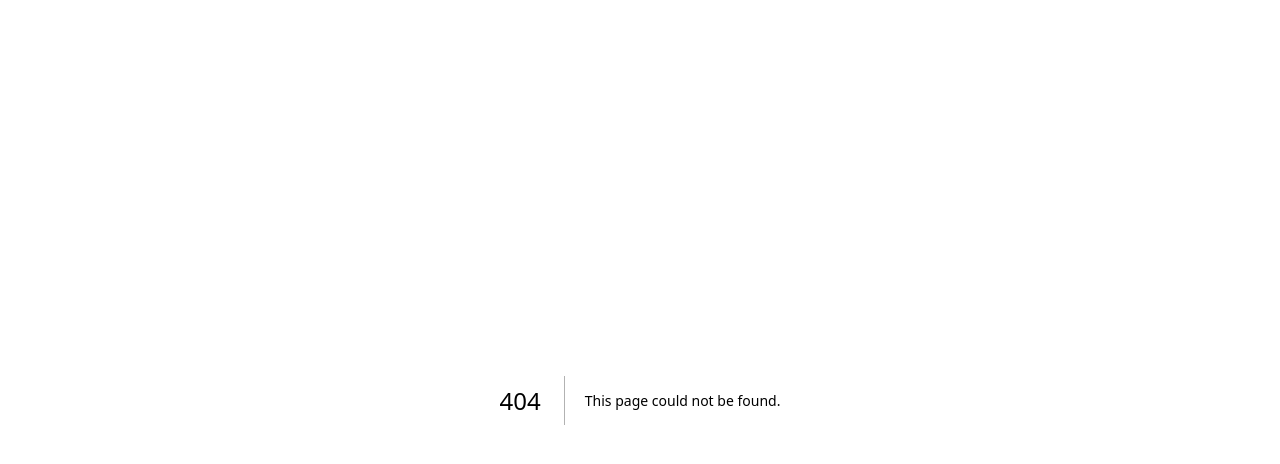
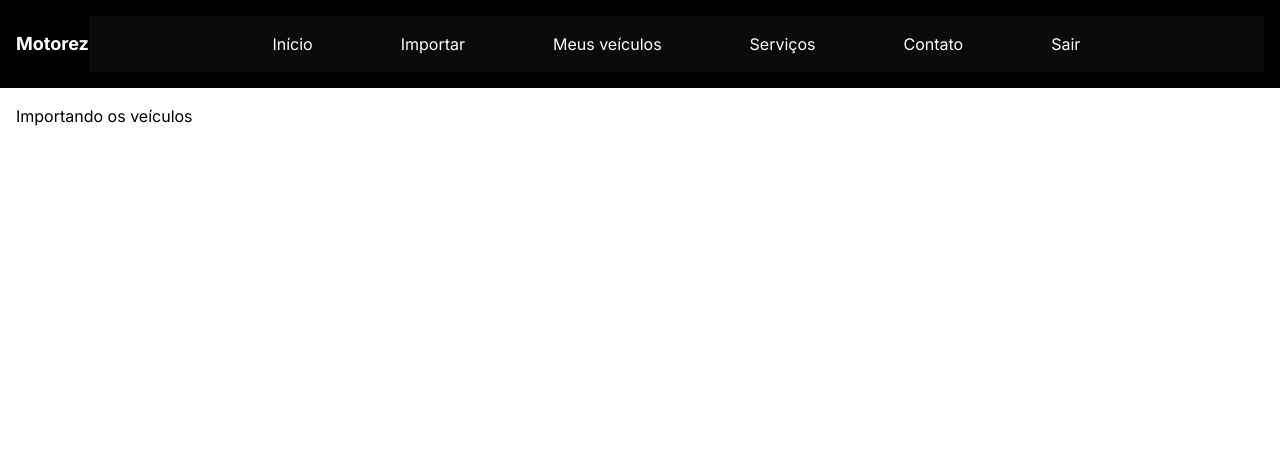
Before and after one commit to Danielwebgit/motorez-front, a Next.js app: page /veiculos/importar in a window 1280 px wide. Before the commit this address had no page. Shown: the top 464 px of the page. Built offline with nearby package versions, Linux system fonts and the light colour scheme.

Commit message:
Built the basis for the list and import screens and menus

```diff
--- /dev/null
+++ b/src/app/dashboard/page.tsx
@@ -0,0 +1,13 @@
+'use client'
+
+import Layout from "@/containers/Layout";
+
+export default function dashboardPage()
+{
+    return (
+        <Layout>
+            <h1 className="text-center">Olá bem vindo(a)!</h1>
+        </Layout>
+
+    )
+}
--- /dev/null
+++ b/src/app/logout/page.tsx
@@ -0,0 +1,17 @@
+"use client"
+
+import { useRouter } from 'next/navigation'
+import { destroyCookie } from 'nookies';
+
+export default function LogoutPage(req: any, res: any) {
+
+  const router = useRouter();
+
+  async function pushRoute() {
+    router.push('/');
+  }
+
+  destroyCookie({ res }, 'mz-auth-token.access_token');
+  destroyCookie({ res }, 'mz-auth-token.session_id');
+  pushRoute();
+}
--- /dev/null
+++ b/src/app/veiculos/importar/page.tsx
@@ -0,0 +1,12 @@
+'use client'
+
+import Layout from "@/containers/Layout";
+
+export default function veiculosPage()
+{
+    return (
+        <Layout>
+            Importando os veículos
+        </Layout>
+    )
+}
--- /dev/null
+++ b/src/app/veiculos/page.tsx
@@ -0,0 +1,12 @@
+'use client'
+
+import Layout from "@/containers/Layout";
+
+export default function veiculosImportarPage()
+{
+    return (
+        <Layout>
+            Listando os veículos
+        </Layout>
+    )
+}
--- /dev/null
+++ b/src/components/Header/index.tsx
@@ -0,0 +1,38 @@
+import { useState } from "react";
+import NavMenu from "../../components/NavMenu";
+
+const Header = () => {
+  const [isMenuOpen, setIsMenuOpen] = useState(false);
+
+  const toggleMenu = () => {
+    setIsMenuOpen(!isMenuOpen);
+  };
+
+  return (
+    <header className="flex justify-between items-center p-4 bg-black">
+      <div className="text-white text-lg font-bold">Motorez</div>
+      <button
+        className="block md:hidden text-white"
+        onClick={() => setIsMenuOpen(!isMenuOpen)}
+      >
+        <svg
+          className="w-6 h-6"
+          fill="none"
+          stroke="currentColor"
+          viewBox="0 0 24 24"
+          xmlns="http://www.w3.org/2000/svg"
+        >
+          <path
+            strokeLinecap="round"
+            strokeLinejoin="round"
+            strokeWidth={2}
+            d="M4 6h16M4 12h16M4 18h16"
+          />
+        </svg>
+      </button>
+      <NavMenu isOpen={isMenuOpen} toggleMenu={toggleMenu}/>
+    </header>
+  );
+};
+
+export default Header;
--- /dev/null
+++ b/src/components/NavMenu/index.tsx
@@ -0,0 +1,41 @@
+import Link from 'next/link';
+import React from 'react';
+
+type NavMenuProps = {
+  isOpen: boolean;
+  toggleMenu: () => void;
+};
+
+const NavMenu = ({ isOpen, toggleMenu }: NavMenuProps) => {
+  return (
+    <nav
+      className={`
+        ${isOpen ? "block h-screen" : "hidden"}
+        md:block
+        absolute top-0 left-0 w-full
+        bg-stone-950
+        md:relative md:h-auto
+        transition-transform duration-300 ease-in-out
+      `}
+    >
+      <button
+        onClick={toggleMenu}
+        className="absolute top-4 right-4 text-white md:hidden"
+      >
+        <svg className="w-6 h-6" fill="none" stroke="currentColor" viewBox="0 0 24 24" xmlns="http://www.w3.org/2000/svg">
+          <path strokeLinecap="round" strokeLinejoin="round" strokeWidth={2} d="M6 18L18 6M6 6l12 12" />
+        </svg>
+      </button>
+      <ul className="flex flex-col md:flex-row md:space-x-4 text-white pt-16 md:pt-0 w-full items-center justify-center gap-2">
+        <li className='flex'><Link href="/dashboard" className="block py-4 px-8 ">Início</Link></li>
+        <li className='flex'><Link href="/veiculos/importar" className="block py-4 px-8 ">Importar</Link></li>
+        <li className='flex'><Link href="/veiculos" className="block py-4 px-8 ">Meus veículos</Link></li>
+        <li className='flex'><Link href="#" className="block py-4 px-8 ">Serviços</Link></li>
+        <li className='flex'><Link href="#" className="block py-4 px-8 ">Contato</Link></li>
+        <li className='flex'><Link href="#" className="block py-4 px-8 ">Sair</Link></li>
+      </ul>
+    </nav>
+  );
+};
+
+export default NavMenu;
--- /dev/null
+++ b/src/containers/Layout.tsx
@@ -0,0 +1,12 @@
+import Header from "@/components/Header"
+
+const Layout = ({ children }: { children: React.ReactNode }) => {
+  return (
+    <div>
+      <Header />
+      <main className="p-4">{children}</main>
+    </div>
+  );
+};
+
+export default Layout;
```
